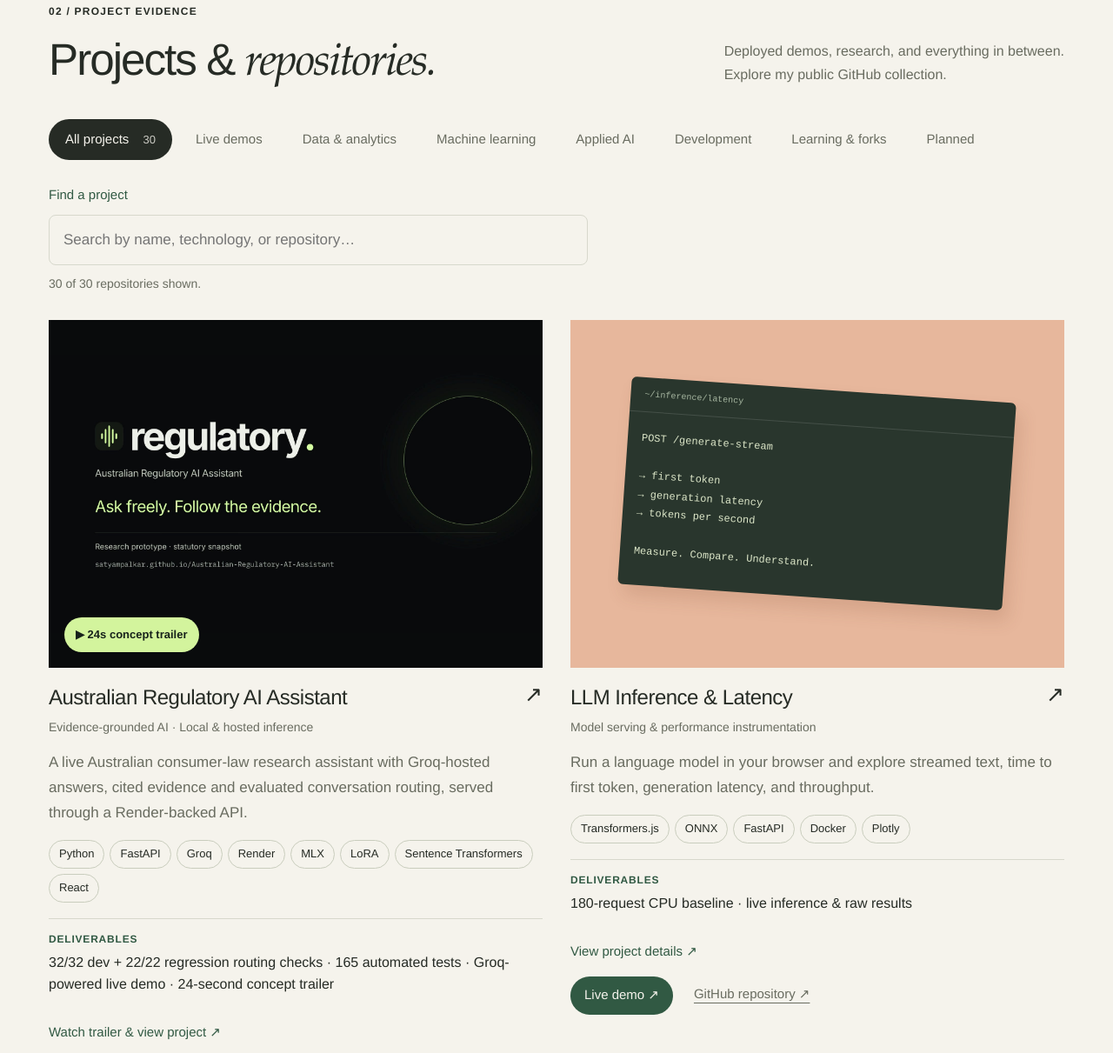
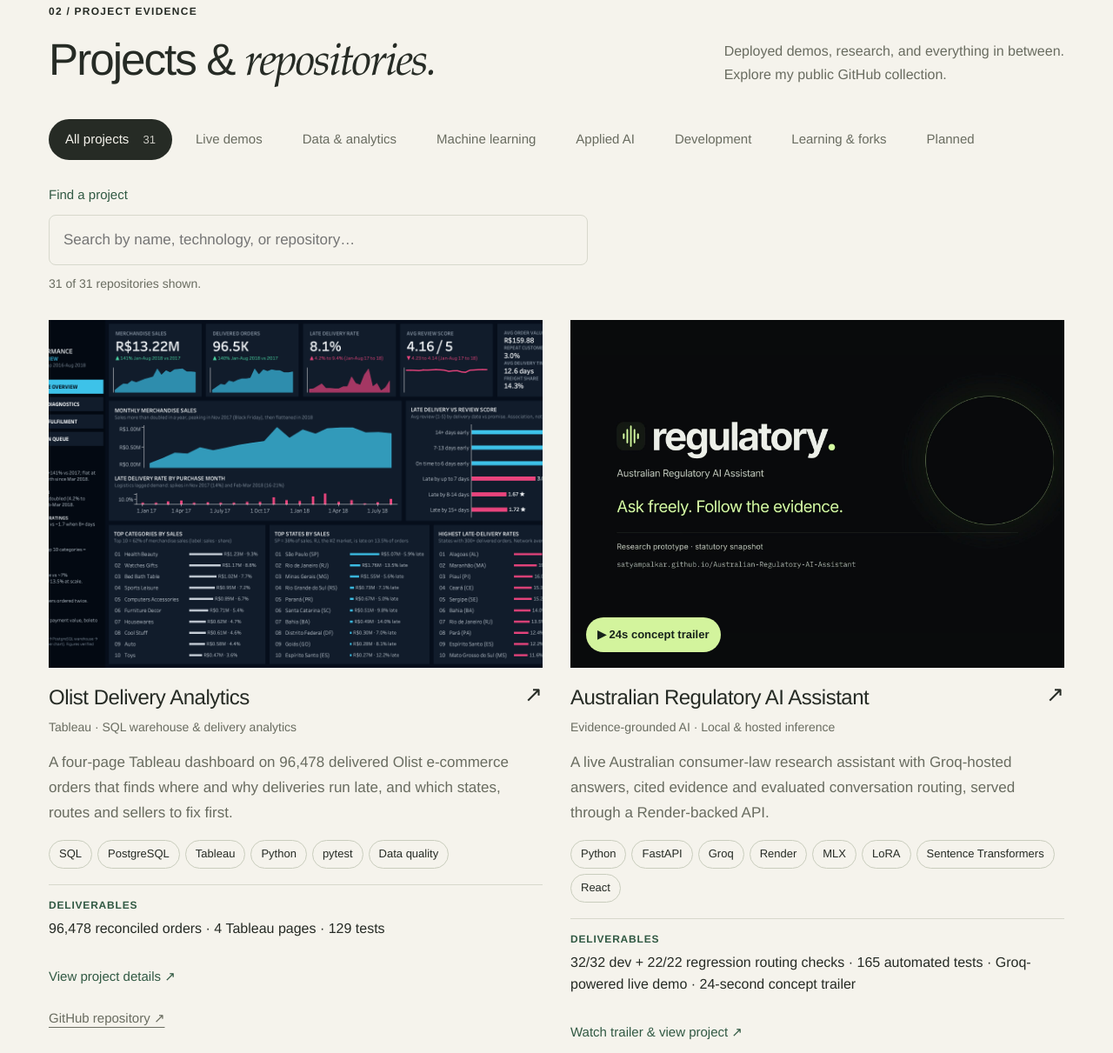
Before and after one commit to SatyamPalkar/portfolio, a website: page index.html in a window 1280 px wide. Shown: the part 1394-2605 px from the top of the page at 87% size. Drawn offline with Linux system fonts and the light colour scheme.

Commit message:
Add Olist Delivery Analytics Tableau case study
Featured card with dashboard preview, verified findings and repository link.

```diff
--- a/index.html
+++ b/index.html
@@ -7,9 +7,9 @@
     <meta name="theme-color" content="#f5f3ec">
     <title>Satyam Palkar — Data & Machine Learning</title>
     <link rel="icon" href="./favicon.svg" type="image/svg+xml">
-    <link rel="stylesheet" href="./styles.css?v=regulatory-semantic-1">
-    <script src="./projects.js?v=regulatory-semantic-1" defer></script>
-    <script src="./portfolio.js?v=regulatory-semantic-1" defer></script>
+    <link rel="stylesheet" href="./styles.css?v=olist-analytics-1">
+    <script src="./projects.js?v=olist-analytics-1" defer></script>
+    <script src="./portfolio.js?v=olist-analytics-1" defer></script>
   </head>
   <body>
     <a class="skip-link" href="#main">Skip to content</a>
--- a/portfolio.js
+++ b/portfolio.js
@@ -81,6 +81,21 @@ const portfolio = {
       url: "https://satyampalkar.github.io/job-portal/",
     },
     {
+      title: "Olist Delivery Analytics",
+      category: "analytics",
+      cover: "pipeline",
+      image: "./assets/olist-dashboard.png",
+      imageAlt: "Dark-theme Tableau executive dashboard for Olist with KPI cards, sales and late-delivery trends, review score by delivery timing, and ranked category and state lists.",
+      discipline: "Tableau · SQL warehouse & delivery analytics",
+      technologies: ["SQL", "PostgreSQL", "Tableau", "Python", "pytest", "Data quality"],
+      description: "A four-page Tableau dashboard on 96,478 delivered Olist e-commerce orders that finds where and why deliveries run late, and which states, routes and sellers to fix first.",
+      challenge: "Sales grew 141% year on year (Jan-Aug 2018 vs 2017) while the late-delivery rate more than doubled, from 4.2% to 9.4%. The business needed to know whether the cause was products, places or the delivery network.",
+      approach: "Raw CSVs load into a tested PostgreSQL warehouse (raw, staging, analytics) with reconciled row counts and 129 passing tests. Single-grain extracts feed a Tableau workbook generated from code. A KPI contract fixes the scope to delivered orders, and the dashboard moves from status to drivers to action.",
+      outcome: "Late orders spent 25.7 days in carrier transit vs 7.9 for on-time orders, while seller dispatch differed by only 2.8 days, so about 86% of the extra delay is transit. Six states hold 1,176 excess late orders versus the 8.11% network rate, and Rio de Janeiro alone holds 663. Review scores fall from about 4.3 to about 1.7 when orders arrive more than a week late (association, not proven cause).",
+      evidence: "96,478 reconciled orders · 4 Tableau pages · 129 tests",
+      repository: "https://github.com/SatyamPalkar/Olist-Dashboard",
+    },
+    {
       title: "Airbnb × Census",
       category: "analytics",
       cover: "pipeline",
@@ -153,7 +168,7 @@ const portfolio = {
 };
 
 // Lead with featured projects and their reviewable evidence.
-const featuredOrder = ["Australian Regulatory AI Assistant", "LLM Inference & Latency", "Airbnb × Census", "Muse EEG Dashboard", "Job Portal Workspace"];
+const featuredOrder = ["Olist Delivery Analytics", "Australian Regulatory AI Assistant", "LLM Inference & Latency", "Airbnb × Census", "Muse EEG Dashboard", "Job Portal Workspace"];
 portfolio.projects.sort((a, b) => {
   const rank = project => featuredOrder.includes(project.title) ? featuredOrder.indexOf(project.title) : featuredOrder.length;
   return rank(a) - rank(b);
```
Also changed, not shown: README.md, assets/olist-dashboard.png (added).
